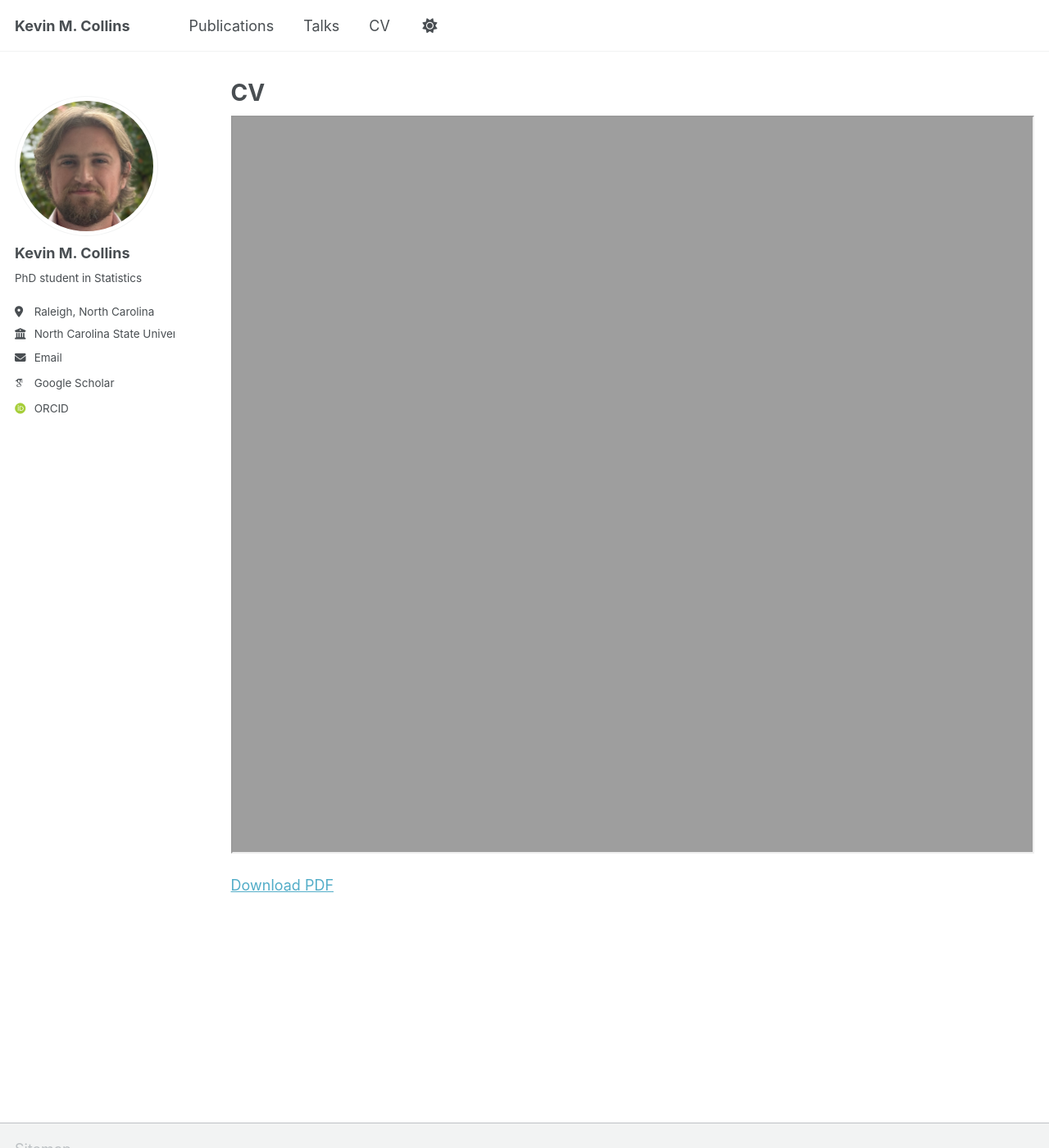
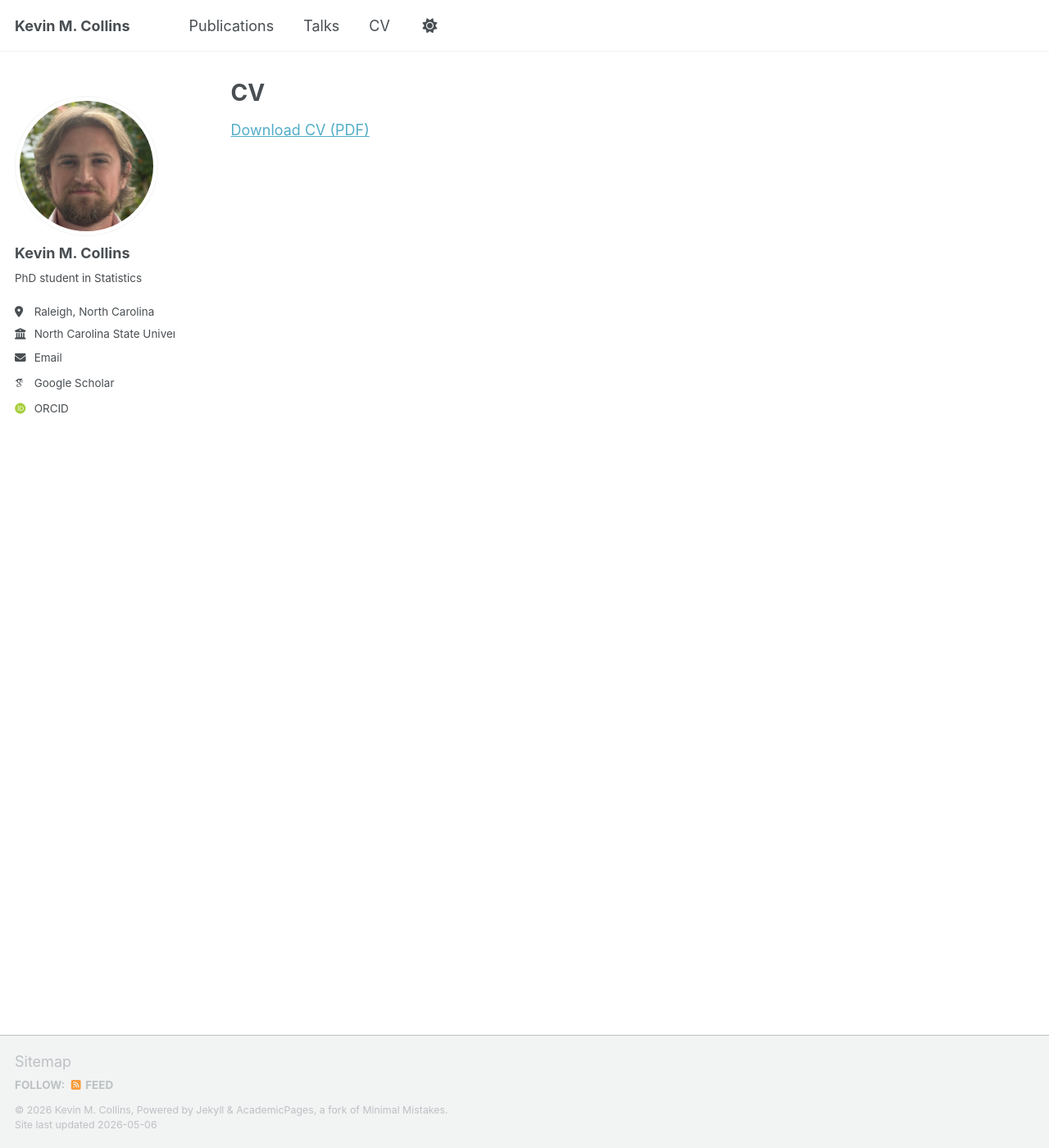
Before and after one commit to kecollins/kecollins.github.io, a Jekyll site: the page built from _pages/cv.md, in a window 1280 px wide and 1400 px high. Shown: the whole window at 82% size. Built offline with Jekyll 4.4.1, drawn with Linux system fonts in a browser that asks for light colours; some web fonts are replaced; a script that is not in the unit is left out.

Commit message:
Update cv.md

```diff
--- a/_pages/cv.md
+++ b/_pages/cv.md
@@ -5,9 +5,4 @@ permalink: /cv/
 author_profile: true
 ---
 
-<iframe src="{{ site.url }}/files/cv.pdf" width="100%" height="900px">
-</iframe>
-
-<p>
-<a href="{{ site.url }}/files/cv.pdf" target="_blank">Download PDF</a>
-</p>
+<a href="{{ site.url }}/files/cv.pdf" target="_blank">Download CV (PDF)</a>
```
